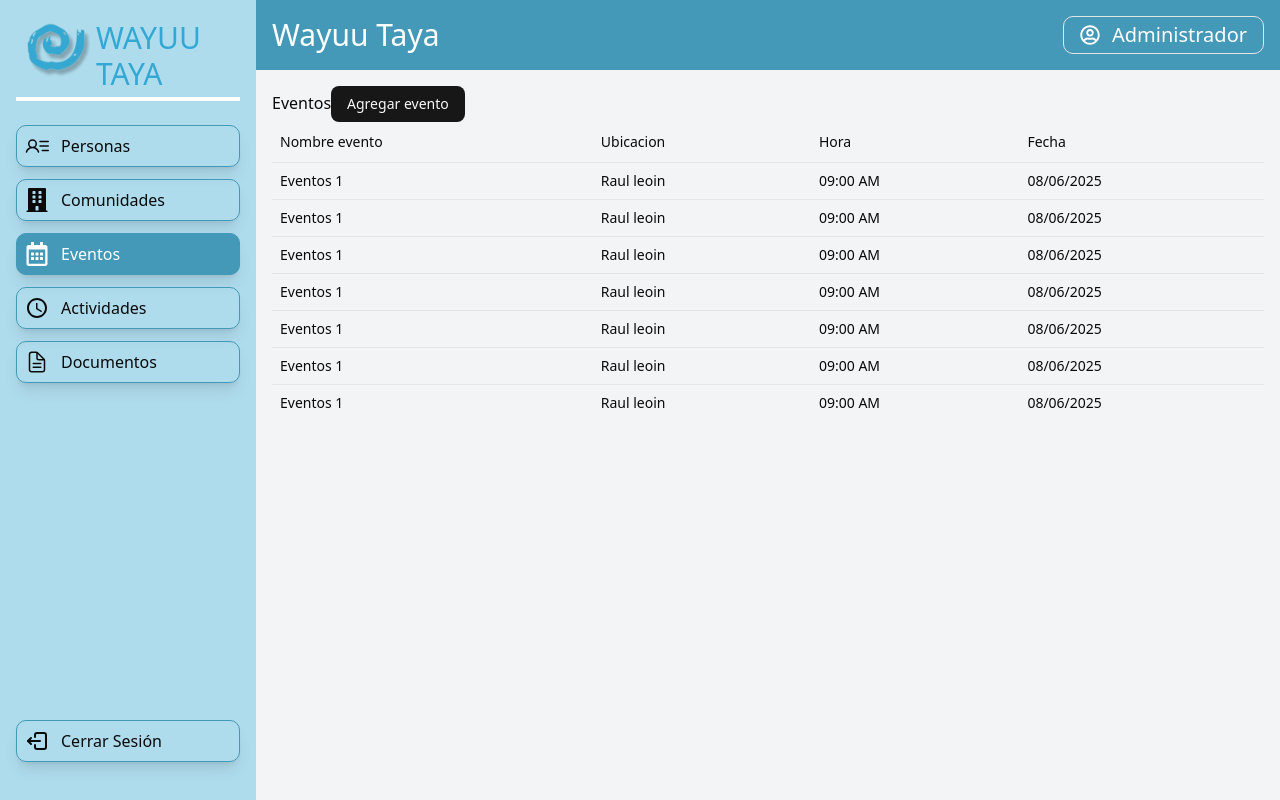
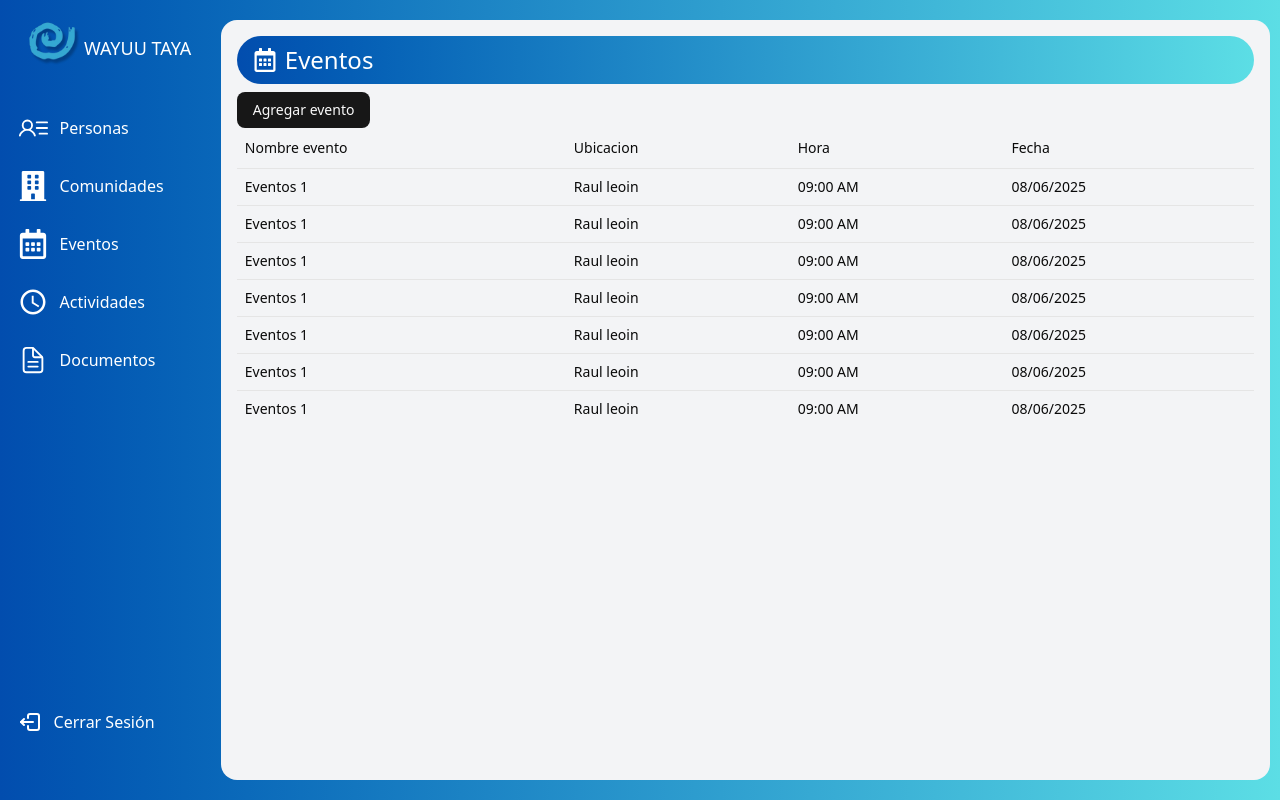
Before and after one commit to Eduardo282x/wayu-taya, a React (Vite) app: page /documentos/eventos in a window 1280 px wide. Built offline with nearby package versions, Linux system fonts and the light colour scheme; a web font is replaced by a local one.

Commit message:
get changes jose, complete login and forgot password, install toast, add snackbar in login, change styles in layout

```diff
--- a/package.json
+++ b/package.json
@@ -27,6 +27,7 @@
     "react-day-picker": "^8.10.1",
     "react-dom": "^19.1.0",
     "react-hook-form": "^7.56.3",
+    "react-hot-toast": "^2.5.2",
     "react-icons": "^5.5.0",
     "react-router": "^7.5.0",
     "tailwind-merge": "^3.2.0",
--- a/src/App.css
+++ b/src/App.css
@@ -9,12 +9,9 @@
   font-style: normal;
 }
 
-
 .text-shadow2 {
   text-shadow: 2px 2px 4px rgba(0, 0, 0, 0.5);
 }
-
-
 
 .manrope {
   font-family: "Manrope", sans-serif;
@@ -29,10 +26,23 @@
   font-style: normal;
 }
 
-
 .oswald {
   font-family: "Oswald", sans-serif;
   font-optical-sizing: auto;
   font-weight: 320;
   font-style: normal;
 }
+
+.animationOpacity {
+  animation: fadeIn 0.2s ease-in-out;
+}
+
+@keyframes fadeIn {
+  0% {
+    opacity: 0;
+  }
+
+  100% {
+    opacity: 1;
+  }
+}
--- a/src/App.tsx
+++ b/src/App.tsx
@@ -14,18 +14,20 @@ import { Communities } from './pages/documents/communities/Communities'
 import { Activities } from './pages/documents/activities/Activities'
 import { Home } from './pages/home/Home'
 import { EventForm } from './pages/documents/events/EventForm'
+import { Toaster } from 'react-hot-toast';
 
 function App() {
 
   return (
     <>
+      <Toaster />
       <BrowserRouter>
         <Routes>
           <Route path='/login' element={<Login />}></Route>
 
           <Route path='/' element={<Home />}></Route>
 
-          <Route element={<Layout/>}>
+          <Route element={<Layout />}>
             <Route path='/documentos' element={<Documents />}></Route>
             <Route path='/documentos/personas' element={<People />}></Route>
             <Route path='/documentos/comunidades' element={<Communities />}></Route>
--- /dev/null
+++ b/src/components/snackbar/Snackbar.tsx
@@ -0,0 +1,16 @@
+import { Check, X } from "lucide-react";
+import { FC } from "react"
+
+interface SnackbarProps {
+    success: boolean;
+    message: string;
+}
+
+export const Snackbar: FC<SnackbarProps> = ({ success, message }) => {
+    return (
+        <div className={`animationOpacity flex items-center justify-center gap-3 ${success ? 'bg-green-600' : 'bg-red-600'} text-white font-semibold text-lg rounded-lg px-6 py-2`}>
+            <span>{success ? <Check className="text-xl font-bold"/> : <X className="text-xl font-bold"/>}</span>
+            <span>{message}</span>
+        </div>
+    )
+}
--- a/src/pages/auth/login/LoginForm.tsx
+++ b/src/pages/auth/login/LoginForm.tsx
@@ -1,10 +1,11 @@
-"use client"
-
 import { useState } from "react"
 import { useForm } from "react-hook-form"
 import { zodResolver } from "@hookform/resolvers/zod"
 import { type Login, userSchema } from "./login.data"
 import { FaRegEye, FaRegEyeSlash } from "react-icons/fa"
+import { useNavigate } from "react-router"
+import { Snackbar } from "@/components/snackbar/Snackbar"
+import toast from "react-hot-toast"
 
 // Definir la interfaz para las props
 interface LoginFormProps {
@@ -13,7 +14,8 @@ interface LoginFormProps {
 
 
 export const LoginForm = ({ onForgotPassword }: LoginFormProps) => {
-  const [showPassword, setShowPassword] = useState(false)
+  const [showPassword, setShowPassword] = useState(false);
+  const navigate = useNavigate();
   const {
     register,
     handleSubmit,
@@ -27,7 +29,14 @@ export const LoginForm = ({ onForgotPassword }: LoginFormProps) => {
   })
 
   const onSubmit = (data: Login) => {
-    console.log(data)
+    console.log(data);
+    toast.custom(<Snackbar success={true} message={'Bienvenido.'} />, {
+      duration: 1500,
+      position: 'bottom-center'
+    });
+    setTimeout(() => {
+      navigate('/')
+    }, 1500);
   }
 
   return (
--- a/src/pages/documents/activities/Activities.tsx
+++ b/src/pages/documents/activities/Activities.tsx
@@ -1,5 +1,10 @@
+import { HeaderPages } from "@/pages/layout/Header"
+import { MdAccessTime } from "react-icons/md"
+
 export const Activities = () => {
     return (
-        <div>Actividades</div>
+        <div>
+            <HeaderPages title='Actividades' Icon={MdAccessTime} />
+        </div>
     )
 }
--- a/src/pages/documents/doc/Doc.tsx
+++ b/src/pages/documents/doc/Doc.tsx
@@ -1,7 +1,10 @@
-import React from 'react'
+import { HeaderPages } from '@/pages/layout/Header'
+import { IoDocumentTextOutline } from 'react-icons/io5'
 
 export const Doc = () => {
     return (
-        <div>Documentos</div>
+        <div>
+            <HeaderPages title='Documentos' Icon={IoDocumentTextOutline}/>
+        </div>
     )
 }
--- a/src/pages/documents/events/Events.tsx
+++ b/src/pages/documents/events/Events.tsx
@@ -2,15 +2,17 @@ import { TableComponents } from '@/components/table/TableComponents'
 import { columnEvents, dataEvents } from './events.data'
 import { useNavigate } from 'react-router'
 import { Button } from '@/components/ui/button';
+import { HeaderPages } from '@/pages/layout/Header';
+import { FaRegCalendarAlt } from 'react-icons/fa';
 
 export const Events = () => {
   const navigate = useNavigate();
   return (
-    <div>Eventos
+    <div>
+      <HeaderPages title='Eventos' Icon={FaRegCalendarAlt} />
 
-
-<Button onClick={() => navigate('formulario')}>Agregar evento</Button>
-        <TableComponents column={columnEvents} data={dataEvents}/>
+      <Button onClick={() => navigate('formulario')}>Agregar evento</Button>
+      <TableComponents column={columnEvents} data={dataEvents} />
     </div>
   )
 }
--- a/src/pages/documents/people/People.tsx
+++ b/src/pages/documents/people/People.tsx
@@ -1,11 +1,14 @@
 import { TableComponents } from "@/components/table/TableComponents"
 import { columnPeople, dataPeople } from "./people.data"
+import { HeaderPages } from "@/pages/layout/Header"
+import { PiUserList } from "react-icons/pi"
 
 export const People = () => {
     return (
-        <div>Personas
+        <div>
+            <HeaderPages title='Personas' Icon={PiUserList} />
 
-            <TableComponents column={columnPeople} data={dataPeople}/>
+            <TableComponents column={columnPeople} data={dataPeople} />
         </div>
     )
 }
--- a/src/pages/layout/Header.tsx
+++ b/src/pages/layout/Header.tsx
@@ -9,6 +9,7 @@ import {
 import { FaRegUser } from "react-icons/fa";
 import { TbLogout2 } from "react-icons/tb";
 import { IoSettingsOutline } from "react-icons/io5";
+import { FC } from 'react';
 
 export const Header = () => {
     return (
@@ -39,3 +40,16 @@ export const Header = () => {
         </div>
     )
 }
+
+interface HeaderPageProps {
+    title: string;
+    Icon: React.ComponentType<{ className?: string }>;
+}
+
+export const HeaderPages: FC<HeaderPageProps> = ({ title, Icon }) => {
+    return (
+        <div className='mb-2 bg-linear-to-r from-[#024dae] to-[#5cdee5] rounded-full w-full flex items-center justify-start px-4 py-2 text-2xl gap-2 text-white'>
+            <Icon className='text-2xl'/> {title}
+        </div>
+    )
+}
--- a/src/pages/layout/Layout.tsx
+++ b/src/pages/layout/Layout.tsx
@@ -1,16 +1,15 @@
 import { Outlet } from 'react-router';
 import { Sidebar } from './Sidebar';
-import { Header } from './Header';
 
 export const Layout = () => {
     return (
-        <div className=' w-screen h-screen overflow-hidden flex items-start justify-between'>
-            <div className='w-[20%] h-screen'>
+        <div className=' w-screen h-screen overflow-hidden bg-linear-to-r from-[#024dae] to-[#5cdee5] flex items-center justify-around'>
+            <div className='w-[15%] h-screen'>
                 <Sidebar />
             </div>
 
-            <div className='w-[80%] h-full bg-gray-100'>
-                <Header />
+            <div className='w-[82%] h-[95%] bg-gray-100 rounded-2xl'>
+                {/* <Header /> */}
                 <div className='p-4'>
                     <Outlet />
                 </div>
--- a/src/pages/layout/Sidebar.tsx
+++ b/src/pages/layout/Sidebar.tsx
@@ -19,10 +19,10 @@ export const Sidebar = () => {
     }, [location.pathname])
 
     return (
-        <div className='w-full h-full bg-[#afdced] p-4'>
-            <div className='flex items-center justify-center border-b-4 border-solid border-white cursor-pointer w-full mb-6'>
-                <img src={logo} alt="" className='w-20' />
-                <h2 className='text-3xl text-[#34a8d5]'>WAYUU TAYA</h2>
+        <div className='w-full h-full bg-transparent py-4'>
+            <div className='flex items-center justify-center cursor-pointer w-full mb-6'>
+                <img src={logo} alt="" className='w-16' />
+                <h2 className='text-lg text-white font-medium'>WAYUU TAYA</h2>
             </div>
 
             <div className='flex flex-col items-start justify-between h-[83%] w-full'>
@@ -31,16 +31,16 @@ export const Sidebar = () => {
                         <div
                             key={index}
                             onClick={() => navigate(me.url)}
-                            className={`flex items-center justify-start gap-3 cursor-pointer rounded-lg border-[#4498b8] border shadow-lg w-full p-2 ${me.active && 'bg-[#4498b8] text-white font-medium'} hover:bg-[#4498b8] hover:text-white transition-all`}
+                            className={`flex items-center justify-start gap-3 cursor-pointer rounded-lg text-white w-full p-2 ${me.active && '  font-medium '} transition-all`}
                         >
-                            <me.icon className='text-2xl' /> {me.label}
+                            <me.icon className='text-3xl' /> {me.label}
                         </div>
                     ))}
                 </div>
 
                 <div
                     onClick={() => navigate('/login')}
-                    className={`flex items-center justify-start gap-3 cursor-pointer rounded-lg border-[#4498b8] border shadow-lg w-full p-2 hover:bg-[#4498b8] hover:text-white transition-all`}
+                    className={`flex items-center justify-start gap-3 cursor-pointer text-white w-full p-2  transition-all`}
                 >
                     <TbLogout2 className='text-2xl' /> Cerrar Sesión
                 </div>
```
Also changed, not shown: 1 other file (tests, documents, lock files or other folders). Lines whose indentation alone changed are shown as unchanged.
